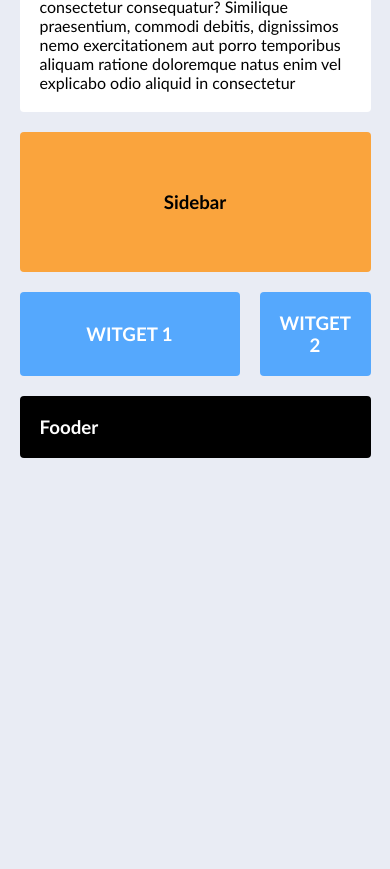
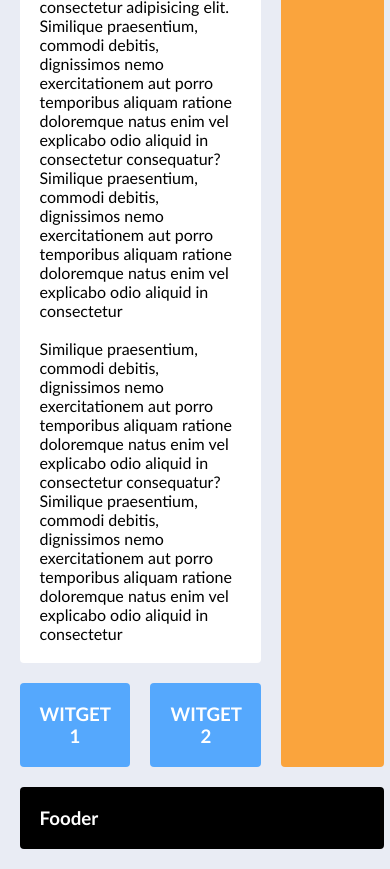
Before and after one commit to Darwin073100/pagina-responsiva, a plain HTML site: page index.html in a window 390 px wide. Shown: the part 940-1809 px from the top of the page. Before the commit the page ends 1418 px from the top, so only its background shows below. Drawn offline with Linux system fonts and the light colour scheme.

Commit message:
asignacion de columnas y filas con grid-area

```diff
--- a/style.css
+++ b/style.css
@@ -17,6 +17,11 @@ body{
     grid-gap: 20px;
     grid-template-columns: repeat(3,1fr);
     grid-template-rows: repeat(4, auto);
+
+    grid-template-areas: "header header header"
+                         "contenido contenido sidebar"
+                         "widget-1 widget-2 sidebar"
+                         "footer footer footer";
 }
 
 .contenedor > div,
@@ -28,20 +33,16 @@ body{
     padding: 20px;
     border-radius: 4px;
 }
-/*
-grid-column-start indica en que columna inicia
-grid-column-end indica en que columna termina
-*/
+
 .contenedor .header{
     background: #12203E;
     color: #fff;
-    grid-column-start: 1;
-    grid-column-end:-1;
+    grid-area: header;
 }
 
 /*Le decimos que queremos que abarque lo de dos columnas*/
 .contenedor .contenido{
-    grid-column: span 2;
+   grid-area: contenido;
 }
 
 .contenedor .sidebar{
@@ -52,9 +53,7 @@ grid-column-end indica en que columna termina
     display: flex;
     align-items: center;
     justify-content: center;
-
-    /*O podemos utilizar span 2 en ves de calcular de donde a donde.*/
-    grid-row: span 2;
+    grid-area: sidebar;
 }
 
 .contenedor .widget-1,
@@ -67,26 +66,16 @@ grid-column-end indica en que columna termina
     justify-content: center;
 }
 
+.contenedor .widget-1{
+    grid-area: widget-1;
+}
+
+.contenedor .widget-2{
+    grid-area: widget-2;
+}
+
 .contenedor .footer{
     background: black;
     color: white;
-    grid-column: span 3;
+   grid-area: footer;
 }
-
-
-@media screen and (max-width: 768px){
-    .contenedor .contenido{
-        grid-column: 1 / -1;
-    }
-
-    .contenedor .sidebar{
-        grid-column: 1 / -1;
-    }
-
-    .contenedor .widget-1{
-        grid-column: span 2;
-    }
-    .contenedor .widget-2{
-        grid-column: span 1;
-    }
-}
```
